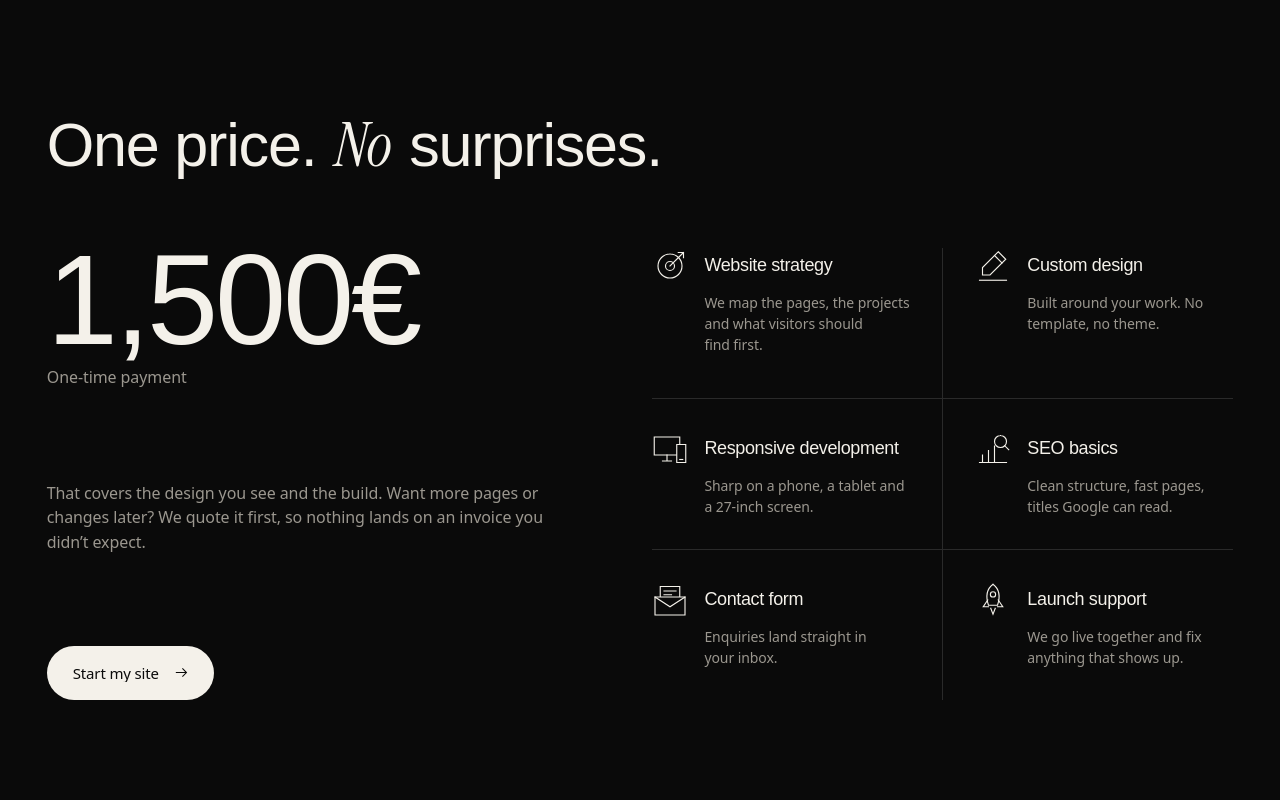
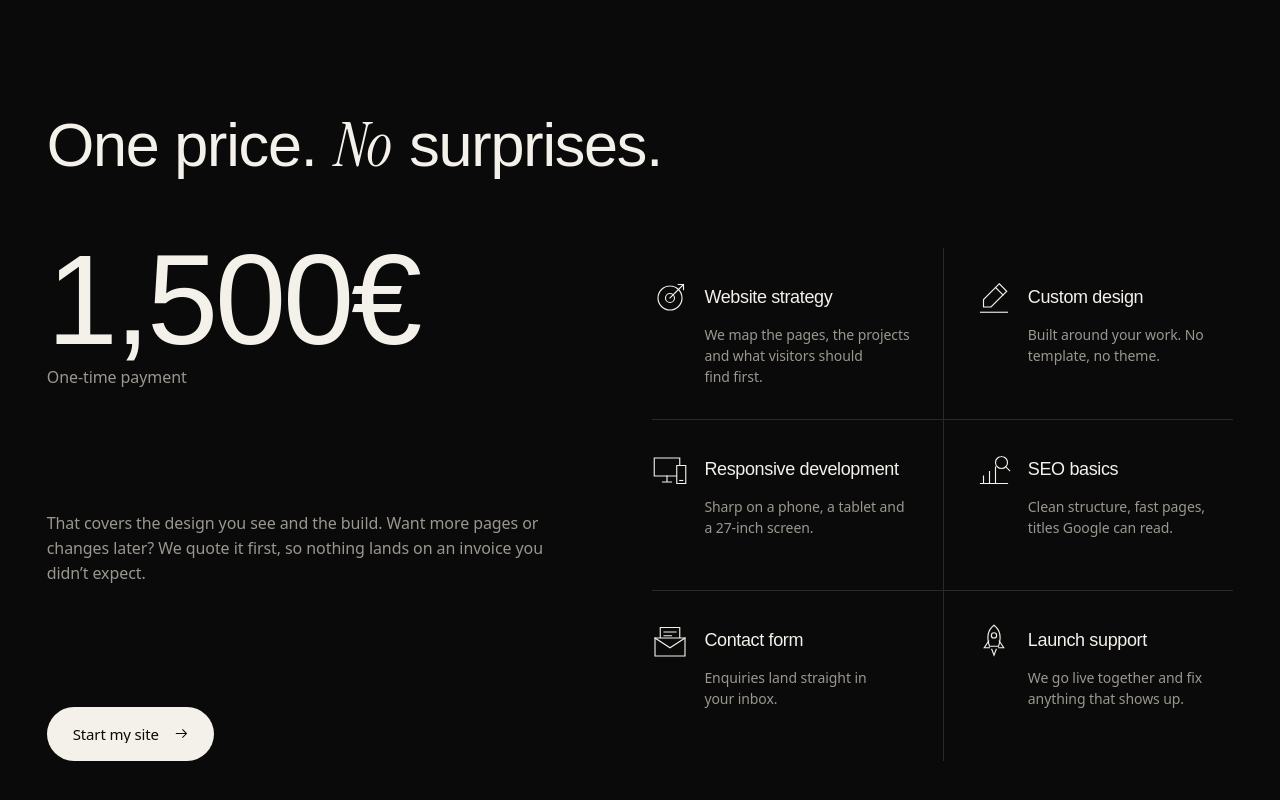
Before and after one commit to nmmilosevic/archi-studio, an Astro site: page /en in a window 1280 px wide. Shown: the part 6247-7047 px from the top of the page. Built offline with nearby package versions, Linux system fonts and the light colour scheme; Astro itself is replaced by a stand-in of ours; a web font is replaced by a local one.

Commit message:
Included grid: equal cells, borders instead of grey gap background
Co-Authored-By: Claude Opus 5.5 <noreply@anthropic.com>

```diff
--- a/src/pages/[lang]/index.astro
+++ b/src/pages/[lang]/index.astro
@@ -349,24 +349,22 @@ const includedIcons = [
 
   /* What's included: six open items, two per row, no background.
      Icon and title share a line; the note sits under the title. */
-  /* 1px grid lines between items: the list's line colour shows through 1px gaps,
-     items carry the page colour, so only inner lines appear (no outer border) */
-  .home-included {
-    display: grid; grid-template-columns: repeat(2, minmax(0, 1fr)); grid-auto-rows: 1fr;
-    gap: 1px; background: var(--c-line);
-  }
-  .home-included > li { background: var(--c-stone); padding: var(--s-6) var(--s-6); }
+  /* 1px inner grid lines drawn as cell borders (no background, so nothing grey shows while they fade in) */
+  .home-included { display: grid; grid-template-columns: repeat(2, minmax(0, 1fr)); grid-auto-rows: 1fr; }
+  .home-included > li { padding: var(--s-6); }
+  .home-included > li:nth-child(even) { border-left: 1px solid var(--c-line); }
+  .home-included > li:nth-child(n+3) { border-top: 1px solid var(--c-line); }
   .home-included > li:nth-child(odd) { padding-left: 0; }
   .home-included > li:nth-child(even) { padding-right: 0; }
-  .home-included > li:nth-child(-n+2) { padding-top: 0; }
-  .home-included > li:nth-last-child(-n+2) { padding-bottom: 0; }
+  /* Same padding on every cell and content pinned to the top, so all six cells match */
   .home-included__item {
     display: grid; grid-template-columns: auto minmax(0, 1fr); column-gap: var(--s-4); row-gap: var(--s-2);
     align-items: center; align-content: start;
   }
   @media (max-width: 599px) {
     .home-included { grid-template-columns: 1fr; grid-auto-rows: auto; }
-    .home-included > li, .home-included > li:nth-child(n) { padding: var(--s-5) 0; }
+    .home-included > li, .home-included > li:nth-child(n) { padding: var(--s-5) 0; border-left: 0; }
+    .home-included > li + li { border-top: 1px solid var(--c-line); }
     .home-included > li:first-child { padding-top: 0; }
     .home-included > li:last-child { padding-bottom: 0; }
   }
```
